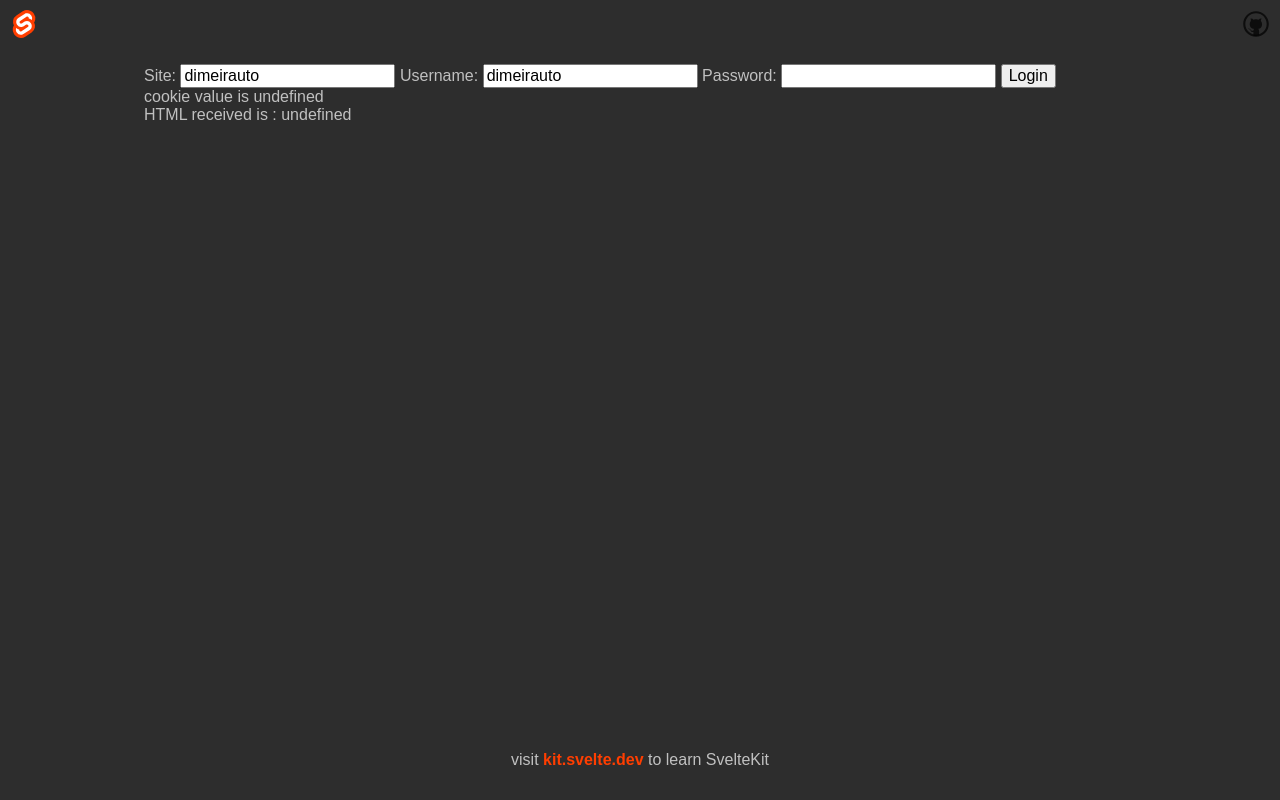
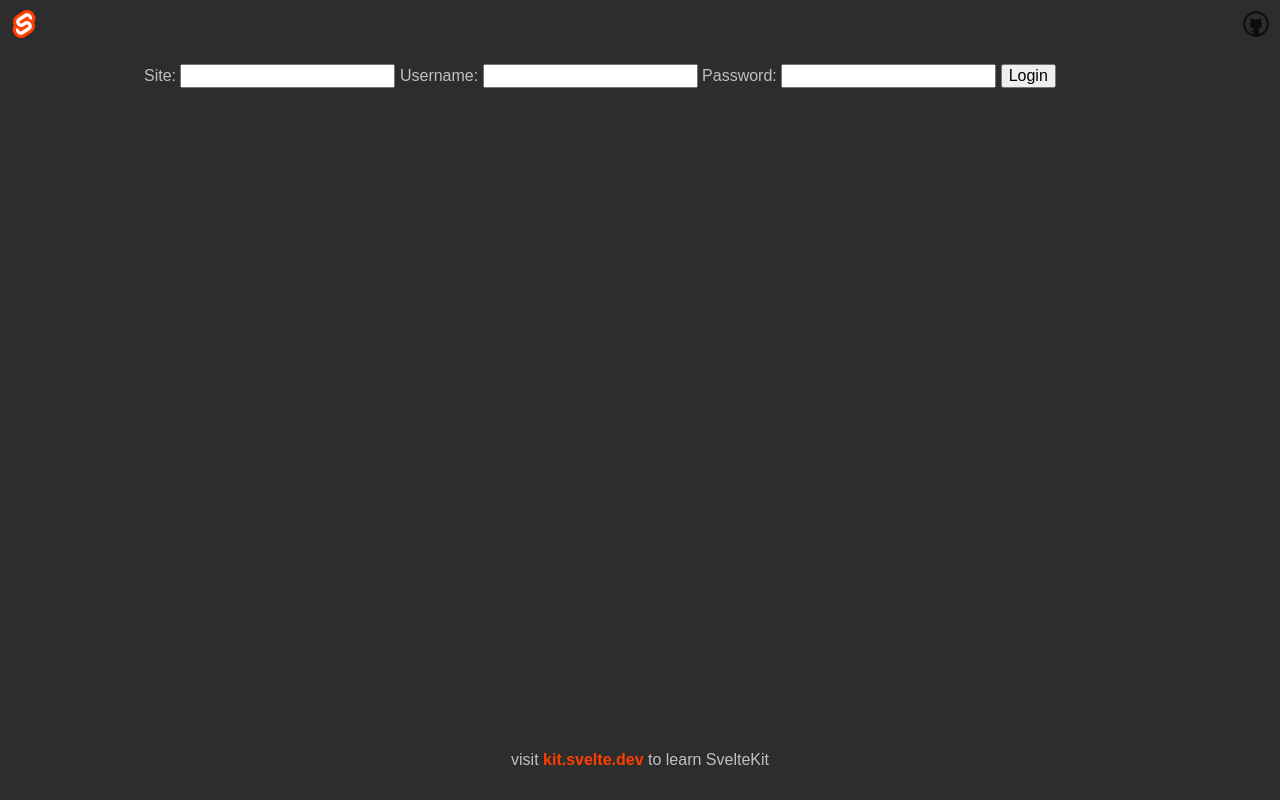
Before and after one commit to SrGeneroso/GDTools, a SvelteKit app: page / in a window 1280 px wide. Built offline with nearby package versions, Linux system fonts and the light colour scheme.

Commit message:
manual redirects for the win!

```diff
--- a/src/routes/+page.server.js
+++ b/src/routes/+page.server.js
@@ -1,56 +1,43 @@
-// let site;
-// let usr;
-// let pss;
-// let force = false;
-let response;
-let errorResponse = null;
-let loadNumber = 0;
-
-export function load() {
-	loadNumber++;
-	console.log('load fucntion executed ' + loadNumber);
-
-	return;
-}
-
 export const actions = {
 	login: async ({ request }) => {
 		const data = await request.formData();
-		const sessionID = await getSession();
+		const sessionID = await fetchSession();
 		return await fetchCredentials(data, sessionID);
 	}
 };
 
-async function getSession() {
+function parseResponseCookies(cookiesArray) {
+	const cookieObj = {};
+	cookiesArray.forEach((cookie) => {
+		cookie.split(';').forEach((attribute) => {
+			const [key, value] = attribute.trim().split('=');
+			cookieObj[key] = value ? value : '';
+		});
+	});
+	return cookieObj;
+}
+
+async function fetchSession() {
 	try {
-		let session;
 		const response = await fetch('https://app.gdtaller.com/app/app_login.php');
-		const cookies = response.headers.get('set-cookie');
-
-		if (cookies) {
-			const cookie = cookies.split(';');
-			cookie.forEach((part) => {
-				const cookieParts = part.trim().split('=');
-				if (cookieParts[0] === 'PHPSESSID') {
-					session = cookieParts[1];
-				}
-			});
-		}
-		return session;
+		const cookies = response.headers.getSetCookie();
+		return cookies ? parseResponseCookies(cookies)['PHPSESSID'] : undefined;
 	} catch (error) {
 		console.error(error);
 		return null;
 	}
 }
+
 async function fetchCredentials(data, sessionID) {
 	const url = 'https://app.gdtaller.com/app/app_login.php';
 
-	const formData = new URLSearchParams();
-	formData.append('txtSite', data.get('site'));
-	formData.append('txtLogin', data.get('usr'));
-	formData.append('txtClave', data.get('pss'));
-	formData.append('BtnLoginApp_btn', 'Entrar');
-	formData.append('BtnLoginApp', 'Entrar');
+	const formData = new URLSearchParams([
+		['txtSite', data.get('site')],
+		['txtLogin', data.get('usr')],
+		['txtClave', data.get('pss')],
+		['BtnLoginApp_btn', 'Entrar'],
+		['BtnLoginApp', 'Entrar']
+	]);
 
 	const headers = {
 		authority: 'app.gdtaller.com',
@@ -77,36 +64,20 @@ async function fetchCredentials(data, sessionID) {
 	};
 
 	try {
-		const res = await fetch(url, {
+		const response = await fetch(url, {
 			method: 'POST',
+			redirect: 'manual',
 			headers: headers,
 			body: formData
 		});
-
-		if (!res.ok) {
-			const errorData = await res.json(); // Parse error response if available
-			errorResponse = {
-				CODE: errorData?.error?.CODE || 'Unknown',
-				DESC: errorData?.error?.DESC || 'Unknown'
-			};
-			throw new Error(errorData.error.DESC || 'Network response was not ok');
+		console.log(response.status);
+		//Expected redirect
+		if (response.status !== 302) {
+			throw new Error('Network response status was ' + response.status);
 		}
-		console.log('no errors');
-		// console.log(await res.headers.forEach());
-
-		const cookieHeaders = await res.headers.get('set-cookie');
-		console.log('response cookie is ' + cookieHeaders);
-
-		// const myCookies = await res.headers.get('set-cookie');
-		// cookies = await cookieHeaders;
-		// await console.log(`cookies are ${res.headers.getSetCookie()}`);
-		response = await res.text();
-		// console.log(response);
-		errorResponse = null;
-		return { response: response, cookie: sessionID };
+		return { cookies: parseResponseCookies(response.headers.getSetCookie()) };
 	} catch (error) {
 		console.error('Error:', error);
-		response = null;
-		// errorResponse = { error: error.message };
+		return { error: 'something went wrong' };
 	}
 }
--- a/src/routes/+page.svelte
+++ b/src/routes/+page.svelte
@@ -1,11 +1,12 @@
 <script>
-	let site = 'dimeirauto';
-	let usr = 'dimeirauto';
+	let site = '';
+	let usr = '';
 	let pss = '';
 	export let data;
 	export let form;
 </script>
 
+<div>
 	<form method="POST" action="?/login">
 		<label>
 			Site:
@@ -21,16 +22,14 @@
 		</label>
 		<button type="submit">Login</button>
 	</form>
-
-{#await data}
-	<!-- promise is pending -->
-{:then value}
-	<!-- promise was fulfilled -->
-
-	cookie value is {form?.cookie}
+</div>
 <div>
-		HTML received is :
-		{form?.response}
+	{#await data then}
+		{#if form?.cookies}
+			Cookies are <pre>{JSON.stringify(form?.cookies, null, 2)}</pre>
+		{/if}
+		{#if form?.error}
+			<pre>{form.error}</pre>
+		{/if}
+	{/await}
 </div>
-	<!-- promise was fulfilled -->
-{/await}
```
Lines whose indentation alone changed are shown as unchanged.
